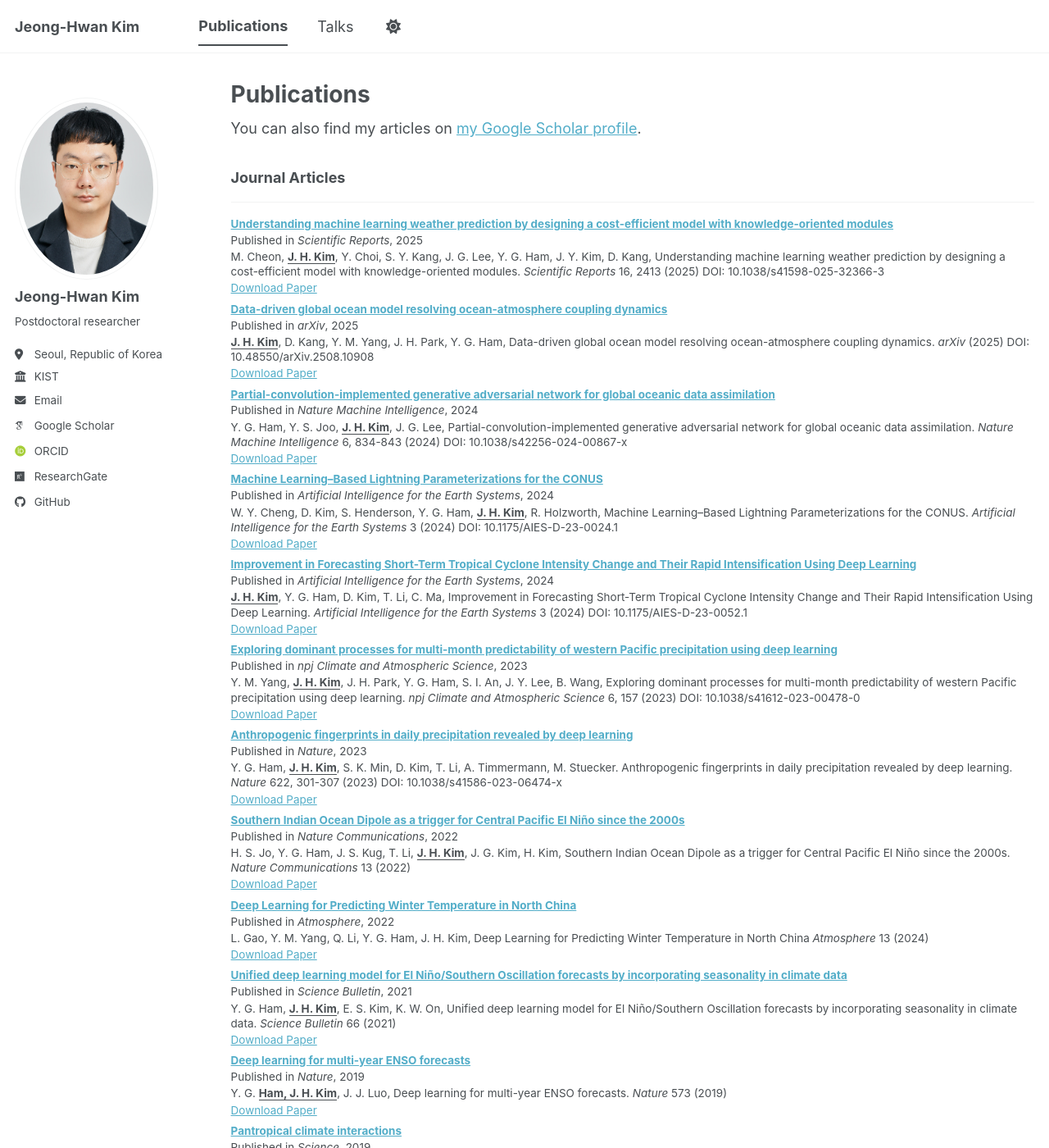
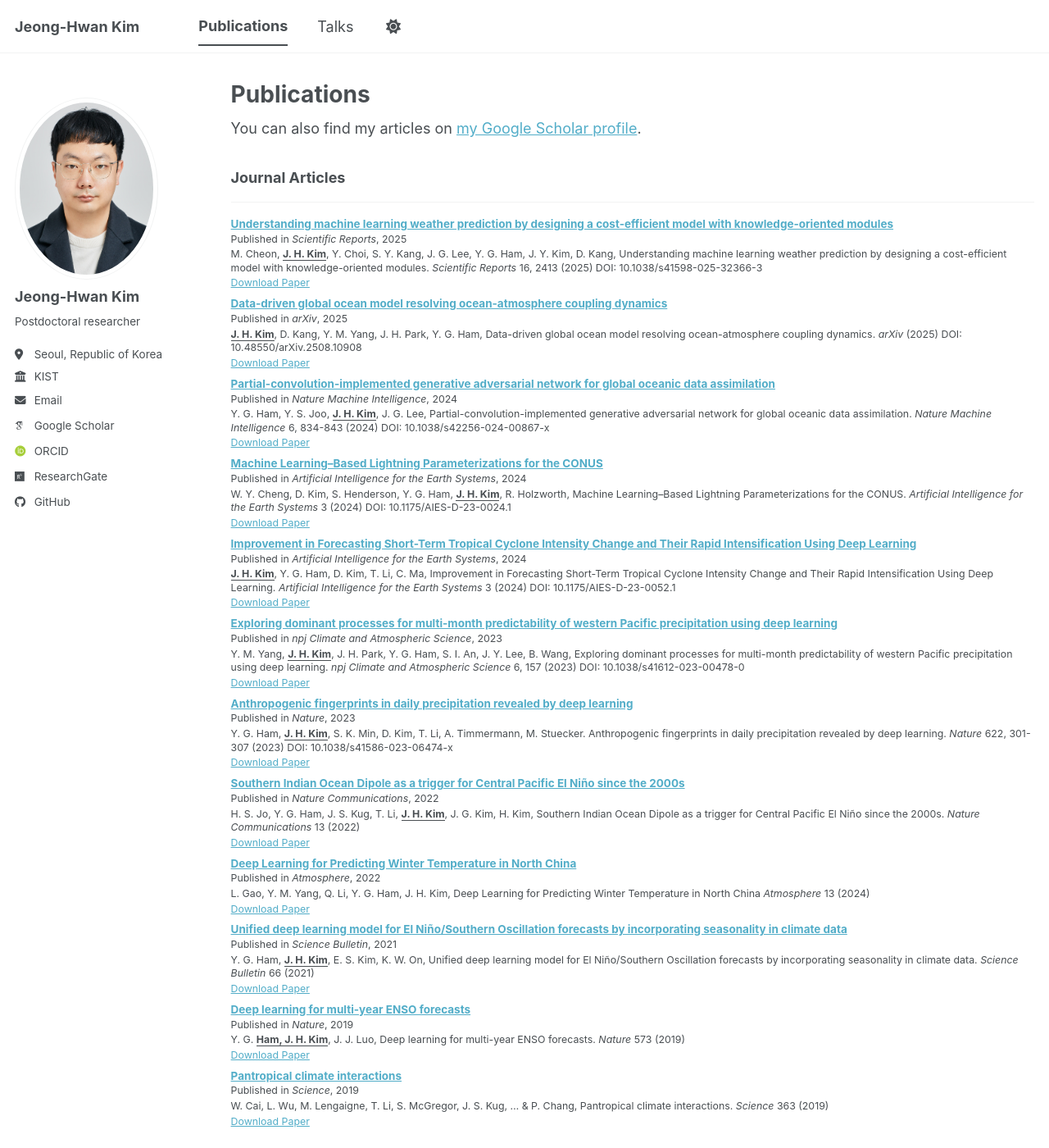
Before and after one commit to jeonghwan723/jeonghwan723.github.io, a Jekyll site: the page built from _pages/publications.html, in a window 1280 px wide and 1400 px high. Shown: the whole window at 82% size. Built offline with Jekyll 4.4.1, drawn with Linux system fonts in a browser that asks for light colours; some web fonts are replaced; a script bundle is joined from its source files by our own code; library files that are not in the unit come from our copies.

Commit message:
Update _publications.scss

```diff
--- a/_sass/layout/_publications.scss
+++ b/_sass/layout/_publications.scss
@@ -17,7 +17,7 @@
 
   .archive__item-excerpt,
   .archive__item p {
-    font-size: $type-size-6;
+    font-size: $type-size-7;
     margin: 0.15em 0;
     line-height: 1.35;
   }
```
